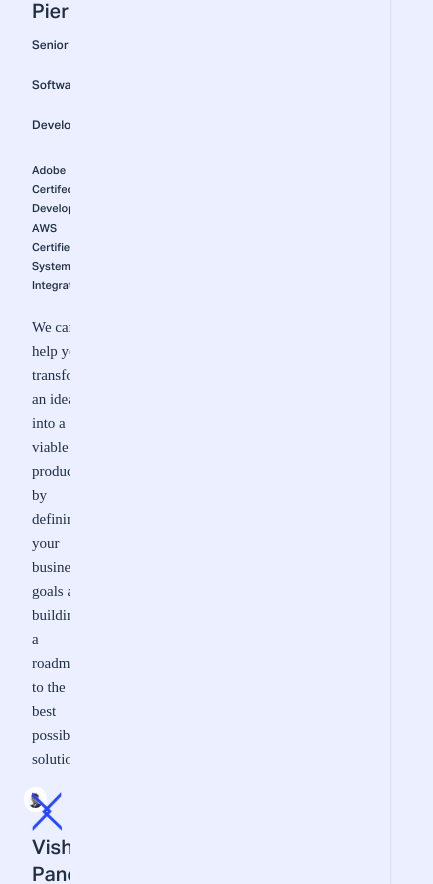
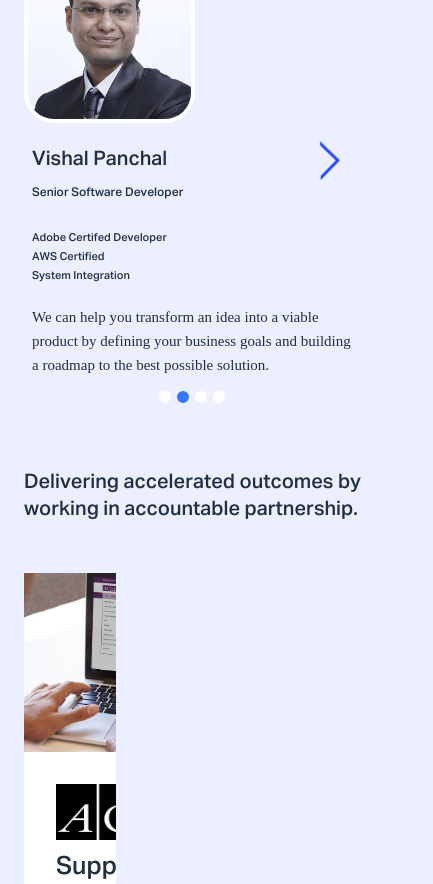
Before and after one commit to apprato/apprato.com.au, a React (Create React App) app: page / in a window 390 px wide. Shown: the part 2440-3324 px from the top of the page, 433 px wide, since content can reach past the window. Built offline with nearby package versions, Linux system fonts and the light colour scheme; a web font is replaced by a local one.

Commit message:
Fixed consultant slider

```diff
--- a/package.json
+++ b/package.json
@@ -44,6 +44,7 @@
     "react-dom": "^16.8.6",
     "react-lazy-load-image-component": "^1.5.0",
     "react-material-ui-carousel": "^2.3.5",
+    "react-multi-carousel": "^2.6.5",
     "react-router-dom": "^5.0.1",
     "react-scripts": "^4.0.0",
     "react-scroll": "^1.8.4",
--- a/src/theme/AktivGrotesk/fonts.css
+++ b/src/theme/AktivGrotesk/fonts.css
@@ -31,14 +31,43 @@
     font-display: swap;
 }
 
-@media only screen and (max-width: 1024px) {
-    .consultantreel .Carousel-buttonWrapper-60 .MuiIconButton-root {
-        display: none;
-    }
+
+.react-multiple-carousel__arrow--left{display: none;}
+.react-multi-carousel-dot button{
+    border-color: #fff;
+    background: #fff;
 }
+.react-multi-carousel-dot button:hover:active,
+.react-multi-carousel-dot--active button{
+    border-color: #3377ff;
+    background: #3377ff;
+}
+.react-multiple-carousel__arrow--right,
+.react-multiple-carousel__arrow--left{
+    background: none !important;
+}
+.react-multiple-carousel__arrow--right::before,
+.react-multiple-carousel__arrow--left::before{
+    content: '' !important;
+}
+
 @media only screen and (min-width: 1024px) {
     .consultantreel {
       margin: 0 -4em;
       padding: 0 4em;
     }
+    .react-multi-carousel-list,
+    .react-multi-carousel-track {
+        padding-bottom: 3em;
+    }
 }
+@media only screen and (max-width: 1024px) {
+    .consultantreel > div:nth-child(4n+3),
+    .consultantreel > div:nth-child(4n+2) {
+        display: none;
+    }
+    .react-multi-carousel-list,
+    .react-multi-carousel-track {
+        padding-bottom: 2vw;
+    }
+}
--- a/src/views/Home/components/Consultants/Consultants.js
+++ b/src/views/Home/components/Consultants/Consultants.js
@@ -1,8 +1,30 @@
 import React from 'react';
 import PropTypes from 'prop-types';
 import { makeStyles } from '@material-ui/core/styles';
-import Carousel from 'react-material-ui-carousel';
+import Carousel from 'react-multi-carousel';
+import 'react-multi-carousel/lib/styles.css';
 import { Grid, Typography } from '@material-ui/core';
+
+const responsive = {
+  superLargeDesktop: {
+    breakpoint: { max: 10000, min: 2880 },
+    items: 2,
+    slidesToSlide: 2,
+    partialVisibilityGutter: 0,
+  },
+    desktop: {
+    breakpoint: { max: 2880, min: 1024 },
+    items: 2,
+    slidesToSlide: 2,
+    partialVisibilityGutter: 0,
+  },
+  mobile: {
+    breakpoint: { max: 1024, min: 0 },
+    items: 1,
+    slidesToSlide: 1,
+    partialVisibilityGutter: 0,
+  }
+};
 
 const useStyles = makeStyles(theme => ({
   root: {
@@ -63,7 +85,8 @@ const useStyles = makeStyles(theme => ({
       display: 'block',
   },
   sectionstyle: {
-    marginBottom: '400px',
+    marginBottom: '200px',
+
     [theme.breakpoints.down('lg')]: {
       marginBottom: '100px',
     },
@@ -79,6 +102,24 @@ const useStyles = makeStyles(theme => ({
 const Consultants = props => {
   const classes = useStyles();
 
+const CustomRightArrow = ({ onClick, ...rest }) => {
+  const {
+    onMove,
+    carouselState: { currentSlide, deviceType }
+  } = rest;
+  // onMove means if dragging or swiping in progress.
+  return <button class="react-multiple-carousel__arrow react-multiple-carousel__arrow--right" onClick={() => onClick()}><img src="./images/right.png" width="20" /></button>;
+};
+
+const CustomLeftArrow = ({ onClick, ...rest }) => {
+  const {
+    onMove,
+    carouselState: { currentSlide, deviceType }
+  } = rest;
+  // onMove means if dragging or swiping in progress.
+  return <button class="react-multiple-carousel__arrow react-multiple-carousel__arrow--left" onClick={() => onClick()}><img src="./images/left.png" width="20" /></button>;
+};
+
   return (
     <div className={classes.sectionstyle} name="team">
      <Grid
@@ -88,37 +129,25 @@ const Consultants = props => {
       >
       <Typography variant="h2">featured consultants.</Typography>
       </Grid>
-      <Grid
-        container
-        justify="space-between"
-      >
+
+      <div className={classes.carouselContainer}>
       <Carousel
-      NextIcon={<img src="./images/right.png" width="20" alt=""/>}
-      PrevIcon={<img src="./images/left.png" width="20" alt=""/>}
-      className = 'consultantreel'
-      animation = 'fade'
-      autoPlay =  'false'
-      stopAutoPlayOnHover = 'true'
-      cycleNavigation = 'false'
-      navButtonsAlwaysVisible= 'false'
-      navButtonsProps={{
-        style: {
-            backgroundColor: 'transparent',
-            borderRadius: 0
-        }
-      }}
-      indicatorIconButtonProps={{
-        style: {
-            padding: '4px',
-            color: '#fff'
-        }
-      }}
-      activeIndicatorIconButtonProps={{
-        style: {
-            color: '#3377ff',
-        }
-      }}
-      >
+        showDots={true}
+        infinite={true}
+        autoPlay={true}
+        autoPlaySpeed={5000}
+        keyBoardControl={true}
+        transitionDuration={500}
+        removeArrowOnDeviceType={[]}
+        responsive={responsive}
+        centerMode={false}
+        ssr={false}
+        partialVisible={false}
+        renderButtonOutside={true}
+        customRightArrow={<CustomRightArrow />}
+        customLeftArrow={<CustomLeftArrow />}
+        >
+
       <Grid
         container
         justify="space-between"
@@ -129,9 +158,9 @@ const Consultants = props => {
           justify="flex-start"
           alignItems="center"
           xs={12}
-          md={2}
-          lg={3}
-          xl={3}
+          md={4}
+          lg={6}
+          xl={6}
           className={classes.imageroot}
         >
         <img src="../images/Jordan Pierce.png" className={classes.consultant} alt="Jordan Pierce"/>
@@ -142,9 +171,9 @@ const Consultants = props => {
           className={classes.consultantimage}
           justify="flex-start"
           xs={12}
-          md={4}
-          lg={3}
-          xl={3}
+          md={8}
+          lg={6}
+          xl={6}
         >
         <Typography variant="h5" display="block">
           Jordan Pierce
@@ -161,15 +190,20 @@ const Consultants = props => {
           We can help you transform an idea into a viable product by defining your business goals and building a roadmap to the best possible solution.
         </Typography>
         </Grid>
+      </Grid>
+        <Grid
+        container
+        justify="space-between"
+      >
         <Grid
           item
           container
           justify="flex-start"
           alignItems="center"
           xs={12}
-          md={2}
-          lg={3}
-          xl={3}
+          md={4}
+          lg={6}
+          xl={6}
           className={classes.imageroot}
         >
         <img src="../images/vishal panchal.png" className={classes.consultant} alt="Vishal Panchal"/>
@@ -180,14 +214,13 @@ const Consultants = props => {
           className={classes.consultantimage}
           justify="flex-start"
           xs={12}
-          md={4}
-          lg={3}
-          xl={3}
+          md={8}
+          lg={6}
+          xl={6}
         >
         <Typography variant="h5" display="block">
           Vishal Panchal
         </Typography>
-
         <Typography variant="subtitle2" className={classes.subline}>
           Senior Software Developer
         </Typography>
@@ -201,9 +234,7 @@ const Consultants = props => {
         </Typography>
         </Grid>
       </Grid>
-
-
-      <Grid
+        <Grid
         container
         justify="space-between"
       >
@@ -213,9 +244,9 @@ const Consultants = props => {
           justify="flex-start"
           alignItems="center"
           xs={12}
-          md={2}
-          lg={3}
-          xl={3}
+          md={4}
+          lg={6}
+          xl={6}
           className={classes.imageroot}
         >
         <img src="../images/Jordan Pierce.png" className={classes.consultant} alt="Jordan Pierce"/>
@@ -226,9 +257,9 @@ const Consultants = props => {
           className={classes.consultantimage}
           justify="flex-start"
           xs={12}
-          md={4}
-          lg={3}
-          xl={3}
+          md={8}
+          lg={6}
+          xl={6}
         >
         <Typography variant="h5" display="block">
           Jordan Pierce
@@ -245,15 +276,20 @@ const Consultants = props => {
           We can help you transform an idea into a viable product by defining your business goals and building a roadmap to the best possible solution.
         </Typography>
         </Grid>
+      </Grid>
+        <Grid
+        container
+        justify="space-between"
+      >
         <Grid
           item
           container
           justify="flex-start"
           alignItems="center"
           xs={12}
-          md={2}
-          lg={3}
-          xl={3}
+          md={4}
+          lg={6}
+          xl={6}
           className={classes.imageroot}
         >
         <img src="../images/vishal panchal.png" className={classes.consultant} alt="Vishal Panchal"/>
@@ -264,14 +300,13 @@ const Consultants = props => {
           className={classes.consultantimage}
           justify="flex-start"
           xs={12}
-          md={4}
-          lg={3}
-          xl={3}
+          md={8}
+          lg={6}
+          xl={6}
         >
         <Typography variant="h5" display="block">
           Vishal Panchal
         </Typography>
-
         <Typography variant="subtitle2" className={classes.subline}>
           Senior Software Developer
         </Typography>
@@ -285,8 +320,8 @@ const Consultants = props => {
         </Typography>
         </Grid>
       </Grid>
-    </Carousel>
-    </Grid>
+      </Carousel>
+      </div>
     </div>
   );
 };
--- a/src/views/Home/components/Partners/Partners.js
+++ b/src/views/Home/components/Partners/Partners.js
@@ -48,13 +48,13 @@ const useStyles = makeStyles(theme => ({
   logo: {
     opacity: '1',
     margin: '80px 5em',
-    [theme.breakpoints.down('sm')]: {
-      maxWidth: '25vw',
-      margin: '20px 2em',
-    },
     [theme.breakpoints.down('md')]: {
       maxWidth: '20vw',
       margin: '20px 3em 0',
+    },
+    [theme.breakpoints.down('sm')]: {
+      maxWidth: '20vw',
+      margin: '20px 1em',
     },
     [theme.breakpoints.up('md')]: {
       maxWidth: '11vw',
```
Also changed, not shown: 1 other file (tests, documents, lock files or other folders).
